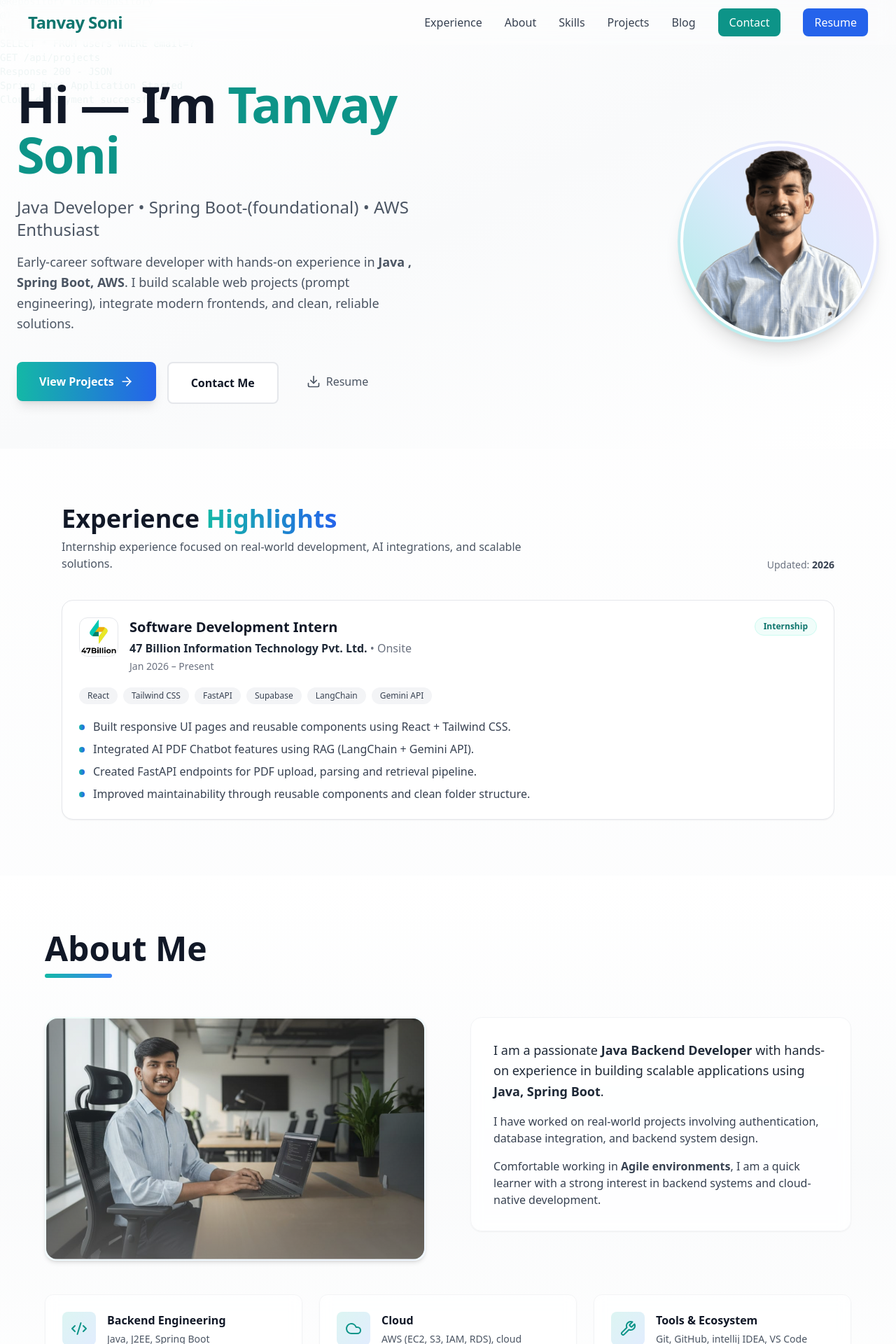
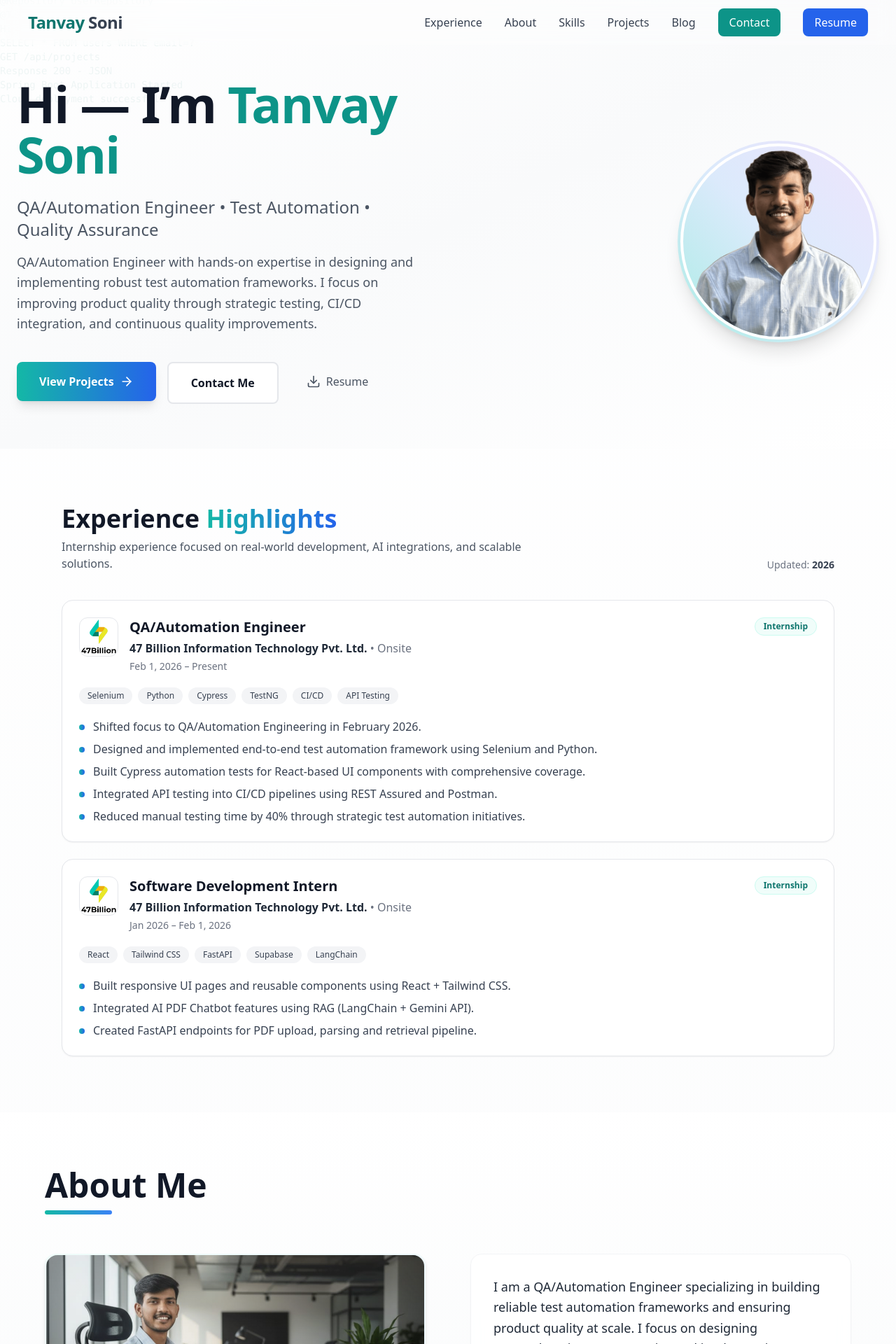
Before and after one commit to TanvaySoni/perosnal-website, a React (Vite) app: page / in a window 1280 px wide. Shown: the top 1920 px of the page at 70% size. Built offline with nearby package versions, Linux system fonts and the light colour scheme.

Commit message:
Update portfolio website

```diff
--- a/src/App.tsx
+++ b/src/App.tsx
@@ -44,7 +44,7 @@ function App() {
   const handleViewWork = () => scrollToSection('projects');
   const handleContact = () => scrollToSection('contact');
 
-  const resumeLink = "/videos/Tanvay_CV.pdf";
+  const resumeLink = "/TanvaySoni_CV.pdf";
 
   return (
     <div className="min-h-screen bg-gradient-to-b from-white via-gray-50 to-white">
--- a/src/components/About.tsx
+++ b/src/components/About.tsx
@@ -5,18 +5,18 @@ export default function About() {
   const highlights = [
     {
       icon: Code2,
-      title: 'Backend Engineering',
-      text: 'Java, J2EE, Spring Boot',
+      title: 'Test Automation',
+      text: 'Selenium, Cypress, Playwright, API testing',
     },
     {
       icon: Cloud,
-      title: 'Cloud',
-      text: 'AWS (EC2, S3, IAM, RDS), cloud fundamentals',
+      title: 'CI/CD & Frameworks',
+      text: 'Jenkins, GitLab CI, Docker, test frameworks',
     },
     {
       icon: Wrench,
-      title: 'Tools & Ecosystem',
-      text: 'Git, GitHub, intellij IDEA, VS Code',
+      title: 'Tools & Methods',
+      text: 'Git, Jira, BDD, TDD, Performance testing',
     },
   ];
 
@@ -77,19 +77,21 @@ export default function About() {
                        border border-gray-100 shadow-sm"
           >
             <p className="text-lg text-gray-800 leading-relaxed mb-4">
-              I am a passionate <strong>Java Backend Developer</strong> with hands-on
-              experience in building scalable applications using{' '}
-              <strong>Java, Spring Boot</strong>.
+              I am a QA/Automation Engineer specializing in building reliable test automation
+              frameworks and ensuring product quality at scale. I focus on designing comprehensive
+              test strategies and implementing efficient automation solutions.
             </p>
 
             <p className="text-gray-700 mb-4">
-              I have worked on real-world projects involving authentication,
-              database integration, and backend system design.
+              My expertise includes creating end-to-end test automation suites, setting up CI/CD
+              pipelines for continuous testing, and implementing quality gates. I work with modern
+              testing frameworks and tools to ensure applications meet the highest quality standards.
             </p>
 
             <p className="text-gray-700">
-              Comfortable working in <strong>Agile environments</strong>, I am a quick
-              learner with a strong interest in backend systems and cloud-native development.
+              I'm passionate about finding the right balance between manual and automated testing,
+              improving test coverage, and collaborating with development teams to shift quality
+              left in the development lifecycle.
             </p>
           </motion.div>
         </div>
--- a/src/components/Contact.tsx
+++ b/src/components/Contact.tsx
@@ -1,5 +1,5 @@
 import { useState } from 'react';
-import { Mail, Linkedin, Github, Send, CheckCircle } from 'lucide-react';
+import { Mail, Linkedin, Github, Send, CheckCircle, Download } from 'lucide-react';
 
 export default function Contact() {
   const [status, setStatus] = useState<'idle' | 'sending' | 'success' | 'error'>('idle');
@@ -96,14 +96,18 @@ export default function Contact() {
           {/* INFO */}
           <div className="space-y-6">
             <h3 className="text-xl font-semibold">Connect with me</h3>
+            <p className="text-gray-600">Pune, India • Open to remote opportunities</p>
             <a href="mailto:tanvaysoni90823@gmail.com" className="flex gap-3">
               <Mail /> tanvaysoni90823@gmail.com
             </a>
-            <a href="https://www.linkedin.com/in/tanvay/" target="_blank" className="flex gap-3">
-              <Linkedin /> LinkedIn
+            <a href="https://www.linkedin.com/in/tanvay/" target="_blank" rel="noreferrer" className="flex gap-3">
+              <Linkedin /> linkedin.com/in/tanvay
             </a>
-            <a href="https://github.com/TanvaySoni" target="_blank" className="flex gap-3">
-              <Github /> GitHub
+            <a href="https://github.com/TanvaySoni" target="_blank" rel="noreferrer" className="flex gap-3">
+              <Github /> github.com/TanvaySoni
+            </a>
+            <a href="/TanvaySoni_CV.pdf" download className="inline-flex items-center gap-2 text-sm text-teal-700">
+              <Download className="w-4 h-4" /> Download Resume
             </a>
           </div>
         </div>
--- a/src/components/Experience.tsx
+++ b/src/components/Experience.tsx
@@ -3,17 +3,31 @@ import ExperienceCard, { Experience as ExpType } from "./ExperienceCard";
 
 const experiences: ExpType[] = [
   {
+    role: "QA/Automation Engineer",
+    company: "47 Billion Information Technology Pvt. Ltd.",
+    type: "Onsite",
+    duration: "Feb 1, 2026 – Present",
+    logo: "/images/47billion.png",
+    tech: ["Selenium", "Python", "Cypress", "TestNG", "CI/CD", "API Testing"],
+    points: [
+      "Shifted focus to QA/Automation Engineering in February 2026.",
+      "Designed and implemented end-to-end test automation framework using Selenium and Python.",
+      "Built Cypress automation tests for React-based UI components with comprehensive coverage.",
+      "Integrated API testing into CI/CD pipelines using REST Assured and Postman.",
+      "Reduced manual testing time by 40% through strategic test automation initiatives.",
+    ],
+  },
+  {
     role: "Software Development Intern",
     company: "47 Billion Information Technology Pvt. Ltd.",
     type: "Onsite",
-    duration: "Jan 2026 – Present",
-    logo: "/images/47billion.png", // ✅ place in public/images
-    tech: ["React", "Tailwind CSS", "FastAPI", "Supabase", "LangChain", "Gemini API"],
+    duration: "Jan 2026 – Feb 1, 2026",
+    logo: "/images/47billion.png",
+    tech: ["React", "Tailwind CSS", "FastAPI", "Supabase", "LangChain"],
     points: [
       "Built responsive UI pages and reusable components using React + Tailwind CSS.",
       "Integrated AI PDF Chatbot features using RAG (LangChain + Gemini API).",
       "Created FastAPI endpoints for PDF upload, parsing and retrieval pipeline.",
-      "Improved maintainability through reusable components and clean folder structure.",
     ],
   },
 ];
--- a/src/components/Footer.tsx
+++ b/src/components/Footer.tsx
@@ -9,7 +9,7 @@ export default function Footer() {
         <div className="flex flex-col md:flex-row justify-between items-center gap-6 mb-8">
           <div className="text-center md:text-left">
             <h3 className="text-2xl font-bold text-white mb-2">Tanvay Soni</h3>
-            <p className="text-gray-400">Software Developer</p>
+            <p className="text-gray-400">QA/Automation Engineer</p>
           </div>
 
           <div className="flex items-center gap-6">
--- a/src/components/Hero.tsx
+++ b/src/components/Hero.tsx
@@ -47,14 +47,13 @@ Cloud deployment successful`}
           </h1>
 
           <p className="text-xl md:text-2xl text-gray-600 mb-4 font-medium">
-            Java Developer • Spring Boot-(foundational) • AWS Enthusiast
+            QA/Automation Engineer • Test Automation • Quality Assurance
           </p>
 
           <p className="text-lg text-gray-600 max-w-xl leading-relaxed mb-10">
-            Early-career software developer with hands-on experience in
-            <strong> Java , Spring Boot, AWS</strong>.
-            I build scalable web projects (prompt engineering), integrate modern frontends, and
-            clean, reliable solutions.
+            QA/Automation Engineer with hands-on expertise in designing and implementing
+            robust test automation frameworks. I focus on improving product quality through
+            strategic testing, CI/CD integration, and continuous quality improvements.
           </p>
 
           {/* CTA */}
--- a/src/components/Navigation.tsx
+++ b/src/components/Navigation.tsx
@@ -47,9 +47,7 @@ export default function Navigation({ onContactClick, resumeLink }: NavigationPro
           aria-label="Go to top"
         >
           <span className="text-teal-700">Tanvay </span>
-          <span className="text-teal-700">
-             Soni
-          </span>
+          <span className="text-gray-700">Soni</span>
         </button>
 
         {/* Desktop Links */}
--- a/src/components/Projects.tsx
+++ b/src/components/Projects.tsx
@@ -8,22 +8,31 @@ export default function Projects() {
 
   const projects = [
     {
-      title: 'AI Resume Builder',
-      subtitle: 'AI-powered resume generator',
+      title: 'E-Commerce Test Automation Framework',
+      subtitle: 'Selenium-based end-to-end automation',
       description:
-        'An intelligent resume builder that parses user input and produces ATS-friendly resumes using INTREGATED AI. Allows templating, PDF export, and role-specific recommendations.',
-      tech: ['Java', 'Spring Boot', 'ReactJS', 'Ollama', 'SQL'],
-      github: 'https://github.com/TanvaySoni/resume-ai',
+        'A comprehensive test automation framework for e-commerce platforms using Selenium WebDriver and TestNG. Includes page object model, cross-browser testing, and CI/CD integration for continuous quality assurance.',
+      tech: ['Selenium', 'Java', 'TestNG', 'CI/CD', 'Jenkins'],
+      github: 'https://github.com/TanvaySoni/ecommerce-automation',
       demoVideo: '/videos/project-video.mp4',
     },
     {
-     title: 'AI Deepfake Detection System(UNDER DEVELOPMENT)',
-      subtitle: 'Detects manipulated images & videos',
+      title: 'API Test Automation Suite',
+      subtitle: 'REST API testing and validation',
       description:
-        'A deep learning-based system that identifies deepfake images and videos using CNN-based feature extraction and facial forensics techniques. Designed to improve media authenticity and cyber security.',
-      tech: ['Python', 'TensorFlow', 'CNN', 'OpenCV', 'Flask'],
-      github: 'https://github.com/TanvaySoni/deepfake-detection',
-      demoVideo: '/videos/deepfake-demo.mp4',
+        'An end-to-end API testing framework for validating REST endpoints, request/response schemas, and performance metrics. Built with Python pytest and integrated with CI pipelines for automated regression testing.',
+      tech: ['Python', 'pytest', 'Requests', 'CI/CD', 'GitHub Actions'],
+      github: 'https://github.com/TanvaySoni/api-automation-suite',
+      demoVideo: '/videos/api-demo.mp4',
+    },
+    {
+      title: 'Cypress Automation for React Apps',
+      subtitle: 'Modern UI testing framework',
+      description:
+        'A Cypress-based test automation framework designed for React applications. Demonstrates best practices for component testing, E2E testing, and visual regression testing with mocha reporter integration.',
+      tech: ['Cypress', 'JavaScript', 'React Testing', 'Mocha'],
+      github: 'https://github.com/TanvaySoni/cypress-react-automation',
+      demoVideo: '/videos/cypress-demo.mp4',
     },
   ];
 
--- a/src/components/Skills.tsx
+++ b/src/components/Skills.tsx
@@ -3,16 +3,21 @@ import { motion } from 'framer-motion';
 export default function Skills() {
   const skillGroups = [
     {
-      category: 'Backend',
-      skills: ['Core Java', 'J2EE', 'Spring Boot'],
+      category: 'Test Automation',
+      skills: ['Selenium', 'Cypress', 'Playwright', 'API Testing'],
     },
     {
-      category: 'Data & ML',
-      skills: ['Python', 'Data Science', 'Data Analytics', 'scikit-learn'],
+      category: 'Testing Frameworks',
+      skills: ['JUnit', 'TestNG', 'pytest', 'Mocha', 'Jest'],
     },
     {
-      category: 'Cloud & Infra',
-      skills: ['AWS Foundations', 'AWS Architecting'],
+      category: 'CI/CD & Tools',
+      skills: ['Jenkins', 'GitHub Actions', 'Docker', 'GitLab CI', 'Azure DevOps'],
+    },
+
+    {
+      category: 'Languages & Methods',
+      skills: ['Java', 'Python', 'JavaScript', 'BDD', 'TDD'],
     },
 
   ];
```
Also changed, not shown: 15 other files (tests, documents, lock files or other folders).
